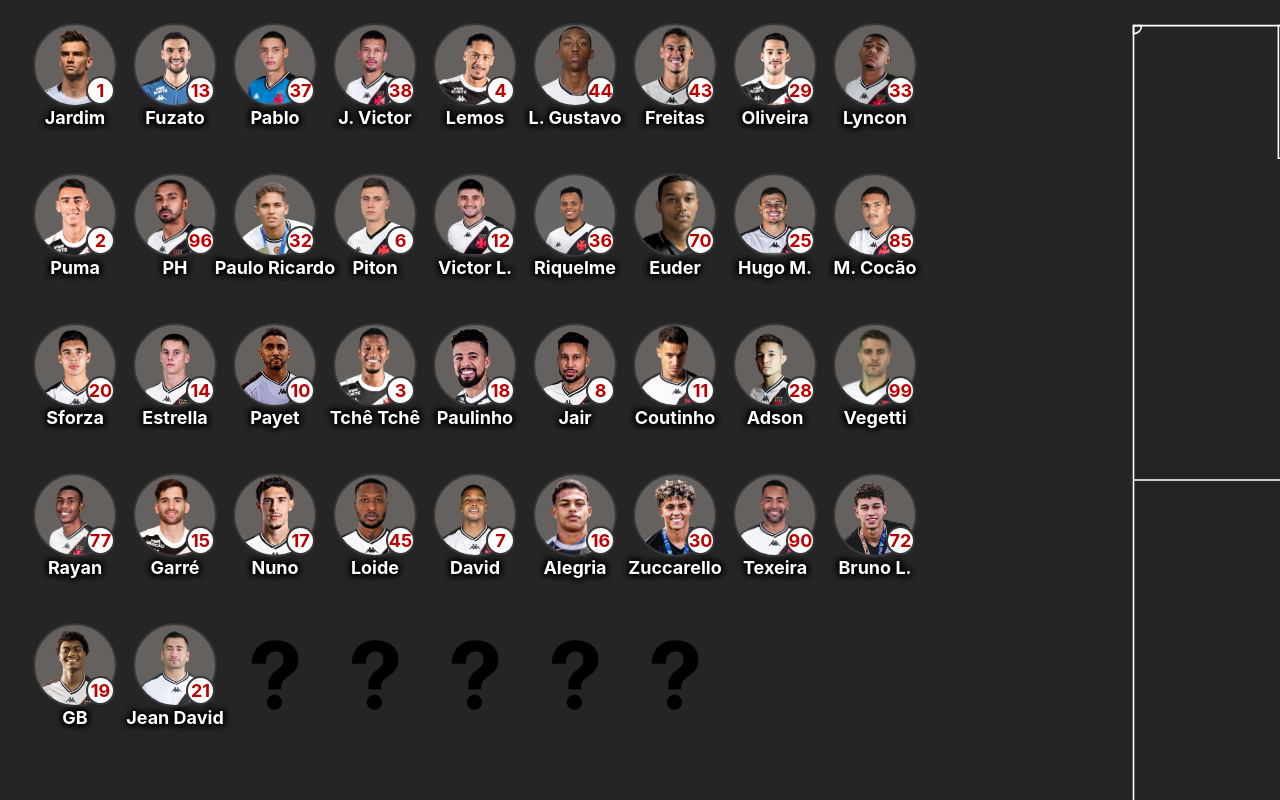
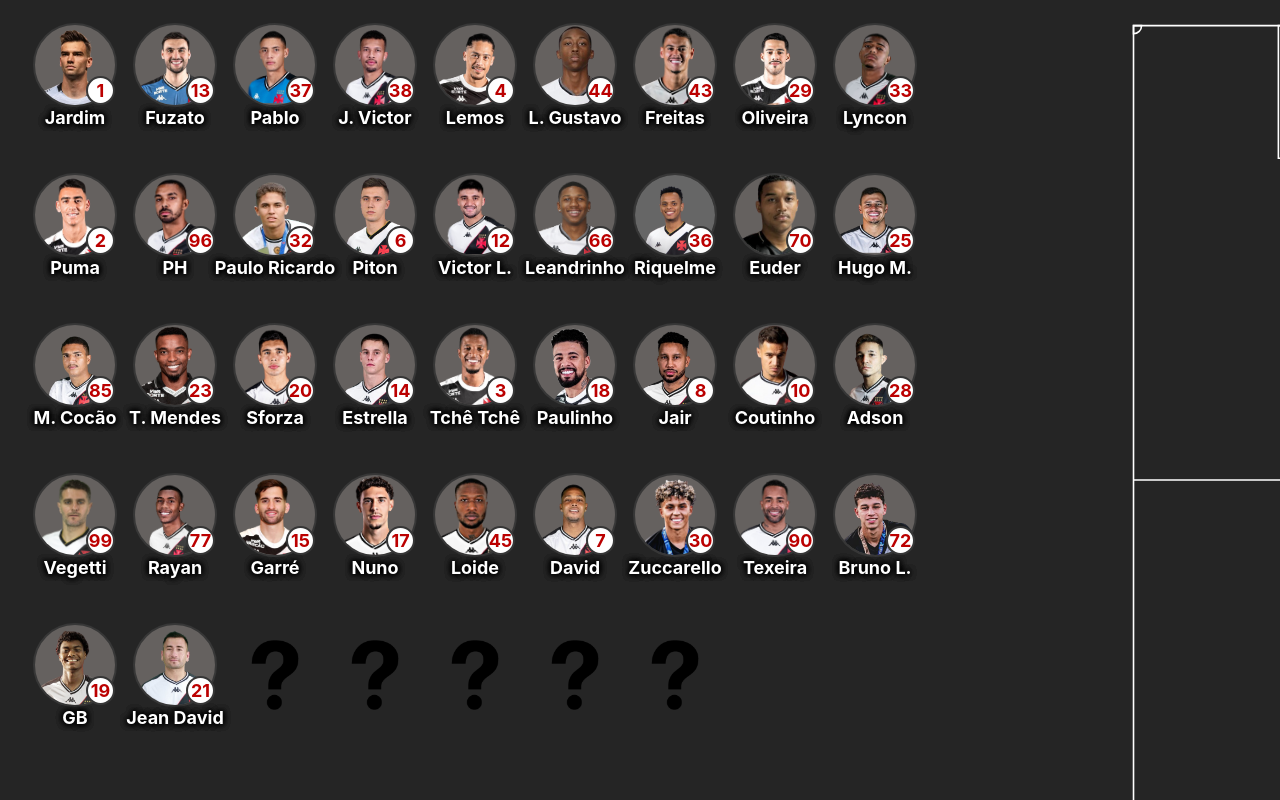
Before and after one commit to Gustavonoxville/campinho-podcast, a React (Create React App) app: page / in a window 1280 px wide. Shown: the top 800 px of the page. Built offline with nearby package versions, Linux system fonts and the light colour scheme.

Commit message:
thiago mendes

```diff
--- a/src/App.js
+++ b/src/App.js
@@ -72,6 +72,7 @@ import nuno from './jogadores/nuno.png';
 import loide from './jogadores/loide.png';
 import garre from './jogadores/garre.png';
 import euder from './jogadores/euder.png';
+import tm from './jogadores/tm.png';
 
 
 const containerStyle = {
@@ -116,7 +117,7 @@ const playersList = [
   { id: 12, nome: "Paulo Ricardo", imagem: pr, hasBorder: true, hasNumber: true, number: 32},
   { id: 14, nome: "Piton", imagem: piton, hasBorder: true, hasNumber: true, number: 6},
   { id: 24, nome: "Victor L.", imagem: victorl, hasBorder: true, hasNumber: true, number: 12},
-  /*{ id: 69, nome: "Leandrinho", imagem: leandrinho, hasBorder: true, hasNumber: true, number: 66},*/
+  { id: 69, nome: "Leandrinho", imagem: leandrinho, hasBorder: true, hasNumber: true, number: 66},
   { id: 13, nome: "Riquelme", imagem: riquelme, hasBorder: true, hasNumber: true, number: 36},
   /*{ id: 18, nome: "Lucas E.", imagem: lucase, hasBorder: true, hasNumber: true, number: 58},*/
   /*{ id: 19, nome: "Zé Gabriel", imagem: zegabriel, hasBorder: true, hasNumber: true, number: 23},*/
@@ -124,15 +125,15 @@ const playersList = [
   { id: 61, nome: "Hugo M.", imagem: hugo, hasBorder: true, hasNumber: true, number: 25},
   /*{ id: 15, nome: "JP Murilo", imagem: jpm , hasBorder: true, hasNumber: true, number: 98},*/
   { id: 17, nome: "M. Cocão", imagem: cocao , hasBorder: true, hasNumber: true, number: 85},
-  /*{ id: 67, nome: "De Lucca", imagem: lucca, hasBorder: true, hasNumber: true, number: 27},*/
+  { id: 67, nome: "T. Mendes", imagem: tm, hasBorder: true, hasNumber: true, number: 23},
   { id: 29, nome: "Sforza", imagem: sforza, hasBorder: true, hasNumber: true, number: 20},
   { id: 62, nome: "Estrella", imagem: estrella, hasBorder: true, hasNumber: true, number: 14},
-  { id: 20, nome: "Payet", imagem: payet, hasBorder: true, hasNumber: true, number: 10},
+  /* { id: 20, nome: "Payet", imagem: payet, hasBorder: true, hasNumber: true, number: 10},*/
   /*{ id: 73, nome: "Maxime", imagem: max, hasBorder: true, hasNumber: true, number: 26},*/
   { id: 21, nome: "Tchê Tchê", imagem: tche, hasBorder: true, hasNumber: true, number: 3},
   { id: 22, nome: "Paulinho", imagem: paulinho, hasBorder: true, hasNumber: true, number: 18},
   { id: 23, nome: "Jair", imagem: jair, hasBorder: true, hasNumber: true, number: 8},
-  { id: 63, nome: "Coutinho", imagem: couto, hasBorder: true, hasNumber: true, number: 11},
+  { id: 63, nome: "Coutinho", imagem: couto, hasBorder: true, hasNumber: true, number: 10},
   { id: 27, nome: "Adson", imagem: adson, hasBorder: true, hasNumber: true, number: 28},
   { id: 26, nome: "Vegetti", imagem: vegetti, hasBorder: true, hasNumber: true, number: 99},
   { id: 31, nome: "Rayan", imagem: rayan, hasBorder: true, hasNumber: true, number: 77},
@@ -142,7 +143,7 @@ const playersList = [
   { id: 77, nome: "Nuno", imagem: nuno, hasBorder: true, hasNumber: true, number: 17},
   { id: 78, nome: "Loide", imagem: loide, hasBorder: true, hasNumber: true, number: 45},
   { id: 33, nome: "David", imagem: david, hasBorder: true, hasNumber: true, number: 7},
-  { id: 68, nome: "Alegria", imagem: alegria, hasBorder: true, hasNumber: true, number: 16},
+  /*{ id: 68, nome: "Alegria", imagem: alegria, hasBorder: true, hasNumber: true, number: 16},*/
   { id: 74, nome: "Zuccarello", imagem: zuka, hasBorder: true, hasNumber: true, number: 30},
   { id: 70, nome: "Texeira", imagem: texeira, hasBorder: true, hasNumber: true, number:90},
   { id: 25, nome: "Bruno L.", imagem: brunol , hasBorder: true, hasNumber: true, number: 72},
```
Also changed, not shown: src/jogadores/tm.png (added).
